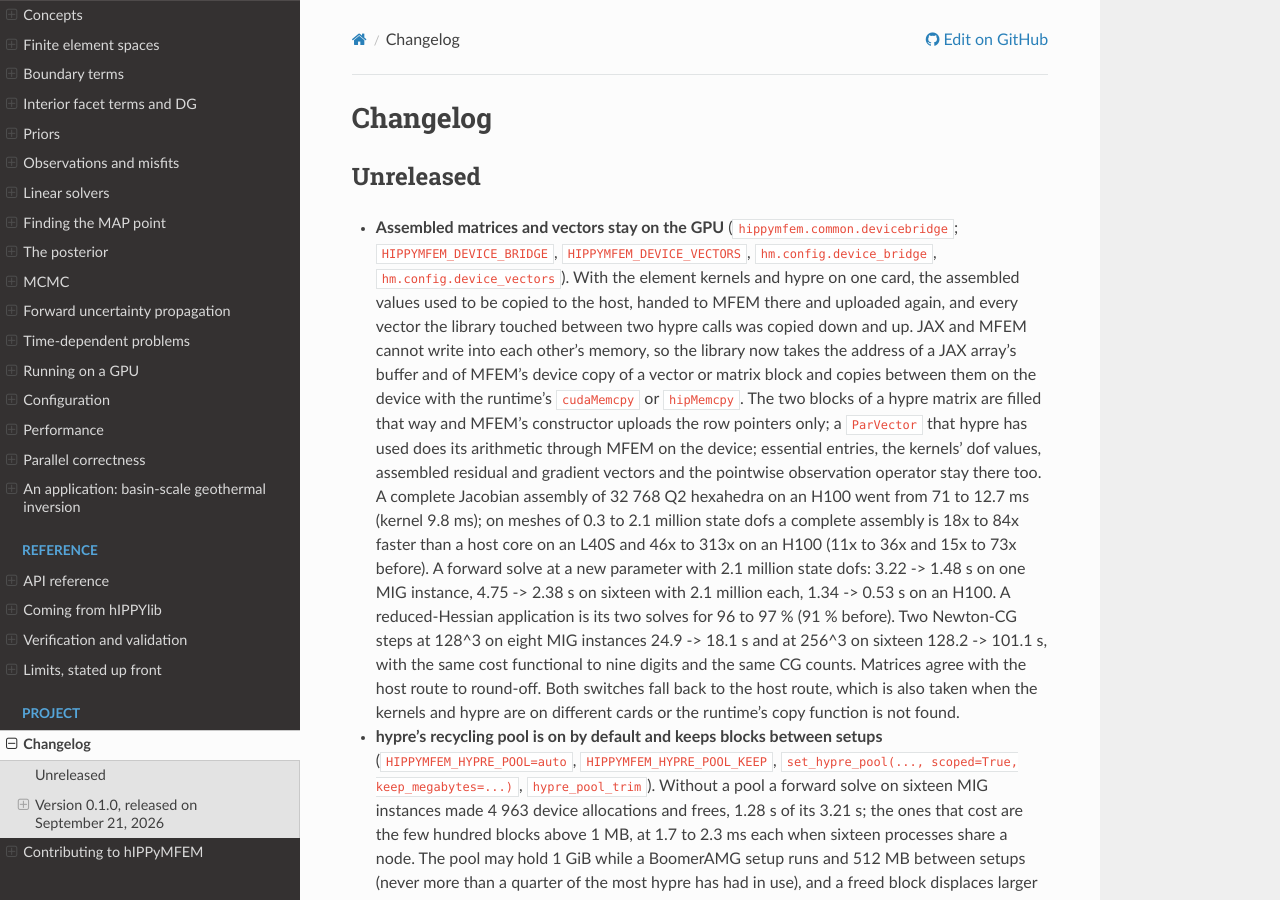
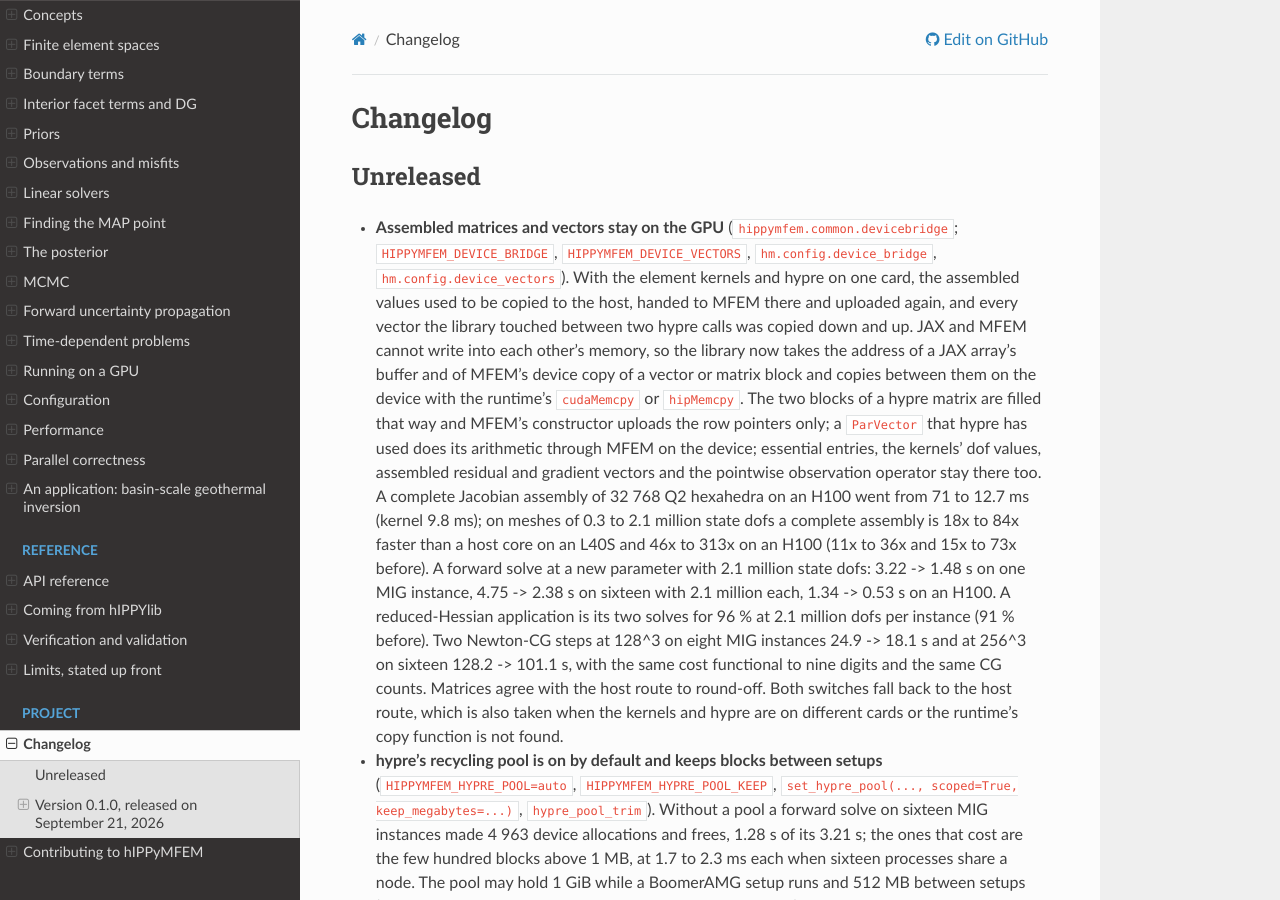
Before and after one commit to hIPPyMFEM/hippymfem, a Sphinx documentation site: the page built from docs/source/changelog.md, in a window 1280 px wide and 900 px high. Built offline with Sphinx 7.4.7 and the Read the Docs theme 3.1.0, drawn with Linux system fonts in a browser that asks for light colours; pages that are not in the unit, such as notebooks, are missing from menus.

Commit message:
Guide: the one-instance figures of the final records
The one-instance runs were repeated in a job of their own after the four-instance
job ran out of time, and the guide had the values of the first, partial set.

```diff
--- a/CHANGELOG.md
+++ b/CHANGELOG.md
@@ -19,7 +19,7 @@
   host core on an L40S and 46x to 313x on an H100 (11x to 36x and 15x to 73x before). A
   forward solve at a new parameter with 2.1 million state dofs: 3.22 -> 1.48 s on one MIG
   instance, 4.75 -> 2.38 s on sixteen with 2.1 million each, 1.34 -> 0.53 s on an H100. A reduced-Hessian application is its two solves
-  for 96 to 97 % (91 % before). Two Newton-CG steps at 128^3 on eight MIG instances
+  for 96 % at 2.1 million dofs per instance (91 % before). Two Newton-CG steps at 128^3 on eight MIG instances
   24.9 -> 18.1 s and at 256^3 on sixteen 128.2 -> 101.1 s, with the same cost functional
   to nine digits and the same CG counts. Matrices agree with the host route to round-off.
   Both switches fall back to the host route, which is also taken when the kernels and
```
Also changed, not shown: docs/source/guide/gpu.rst (+7 -7 lines).
